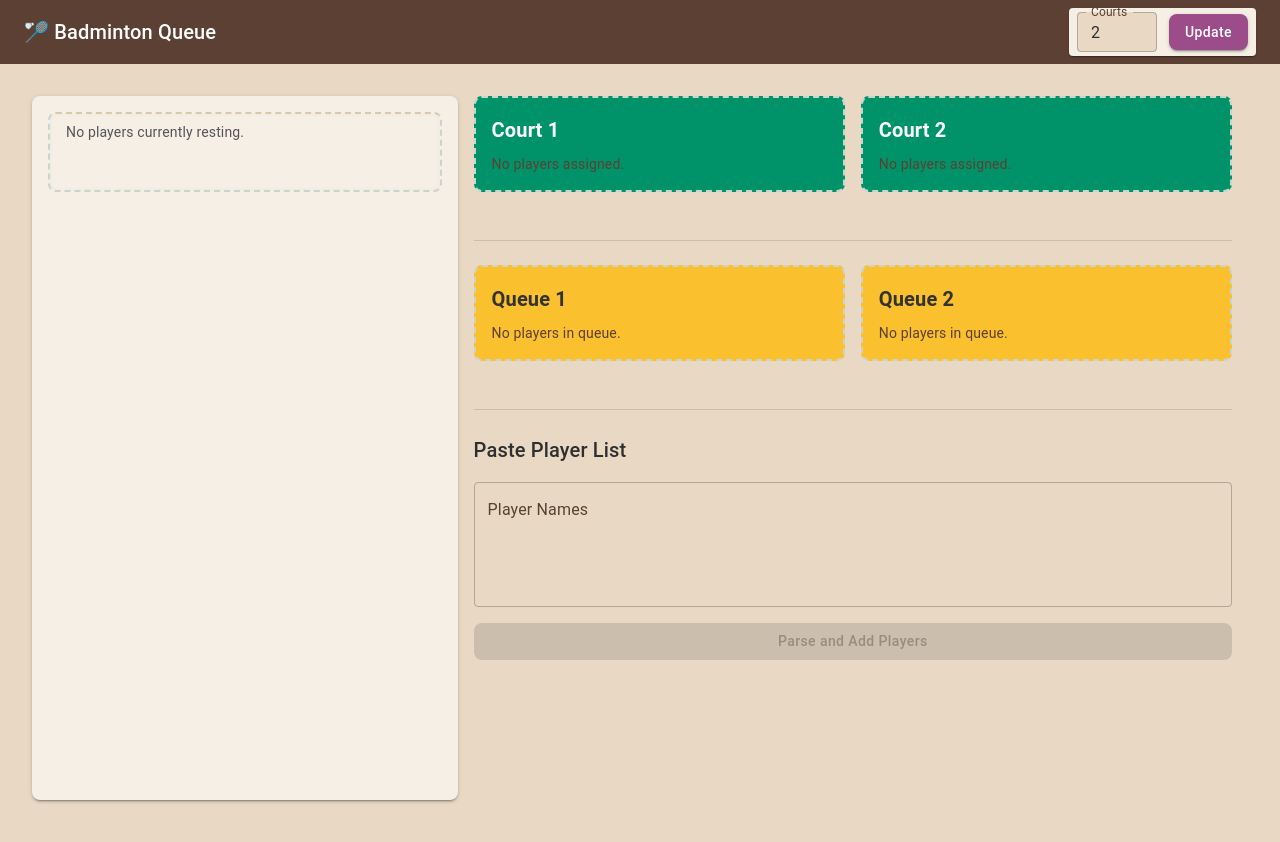
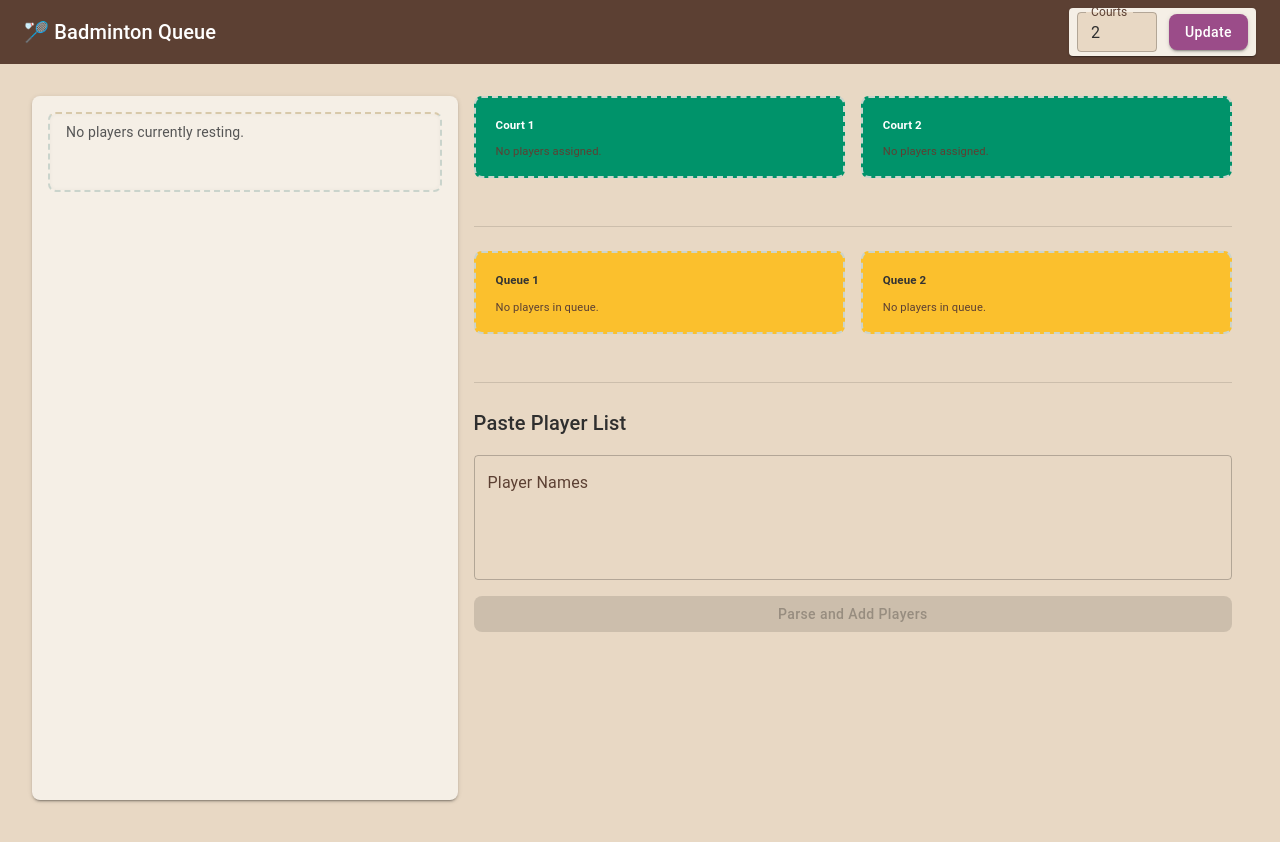
Before and after one commit to forbid1989/badminton-queue-app, a React (Create React App) app: page / in a window 1280 px wide. Shown: the top 842 px of the page. Built offline with nearby package versions, Linux system fonts and the light colour scheme.

Commit message:
Fixed typography in the courtZone and Queuezone

```diff
--- a/src/components/CourtZone.tsx
+++ b/src/components/CourtZone.tsx
@@ -33,7 +33,12 @@ const CourtZone: React.FC<CourtZoneProps> = ({ playersByCourt, courtCount }) =>
               >
                 <Typography
                   variant="h6"
-                  sx={{ fontWeight: 'bold', color: 'white' }}
+                  sx={{
+                    fontSize: 'clamp(0.65rem, 0.9vw, 0.85rem)',  // Smaller font
+                    fontWeight: 'bold',
+                    color: 'white',
+                    padding: '2px 4px'
+                  }}
                 >
                   Court {index + 1}
                 </Typography>
@@ -43,6 +48,8 @@ const CourtZone: React.FC<CourtZoneProps> = ({ playersByCourt, courtCount }) =>
                     size="small"
                     onClick={() => dispatch(Action.endGame(courtId))}
                     sx={{
+                      fontSize: '0.65rem', // Smaller font
+                      padding: '2px 6px', // Smaller button padding
                       backgroundColor: '#365F2C',
                       textTransform: 'none',
                       '&:hover': {
@@ -56,7 +63,7 @@ const CourtZone: React.FC<CourtZoneProps> = ({ playersByCourt, courtCount }) =>
               </Box>
 
               {courtPlayers.length === 0 ? (
-                <Typography variant="body2" color="text.secondary">
+                <Typography variant="body2" color="text.secondary" sx={{ fontSize: '0.7rem', paddingLeft: '4px' }}>
                   No players assigned.
                 </Typography>
               ) : (
--- a/src/components/QueueZone.tsx
+++ b/src/components/QueueZone.tsx
@@ -41,7 +41,12 @@ const QueueZone: React.FC<QueueZoneProps> = ({ playersByQueue, courtCount }) =>
               >
                 <Typography
                   variant="h6"
-                  sx={{ fontWeight: 'bold', color: '#333' }}
+                  sx={{
+                    fontSize: 'clamp(0.65rem, 0.9vw, 0.85rem)',
+                    fontWeight: 'bold',
+                    color: '#333',
+                    padding: '2px 4px',
+                  }}
                 >
                   Queue {index + 1}
                 </Typography>
@@ -58,6 +63,8 @@ const QueueZone: React.FC<QueueZoneProps> = ({ playersByQueue, courtCount }) =>
                     }
                     onClick={() => dispatch(Action.transferQueueToCourt(queueId))}
                     sx={{
+                      fontSize: '0.65rem',
+                      padding: '2px 6px',
                       backgroundColor: '#4A3F1C',
                       textTransform: 'none',
                       '&:hover': {
@@ -72,7 +79,7 @@ const QueueZone: React.FC<QueueZoneProps> = ({ playersByQueue, courtCount }) =>
 
               {/* Body content */}
               {queuePlayers.length === 0 ? (
-                <Typography variant="body2" color="text.secondary">
+                <Typography variant="body2" color="text.secondary" sx={{ fontSize: '0.7rem', paddingLeft: '4px' }}>
                   No players in queue.
                 </Typography>
               ) : (
```
